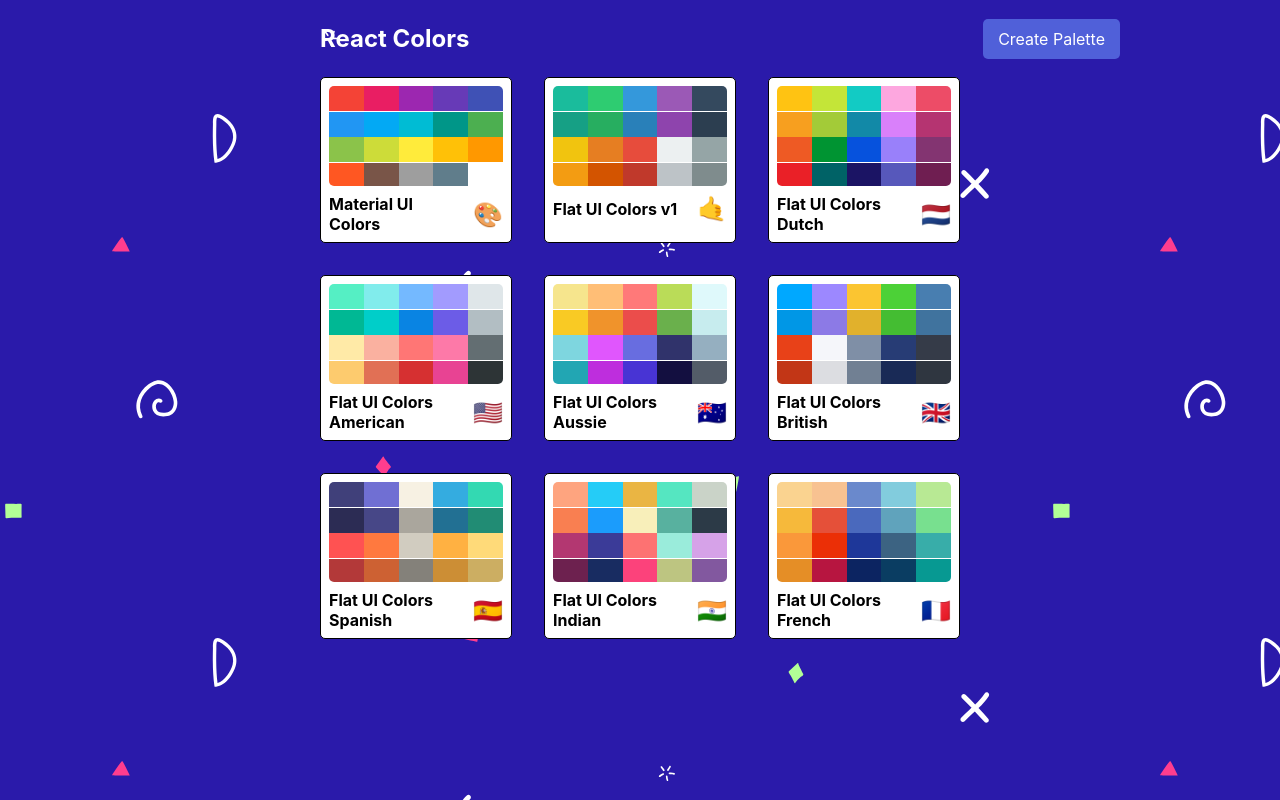
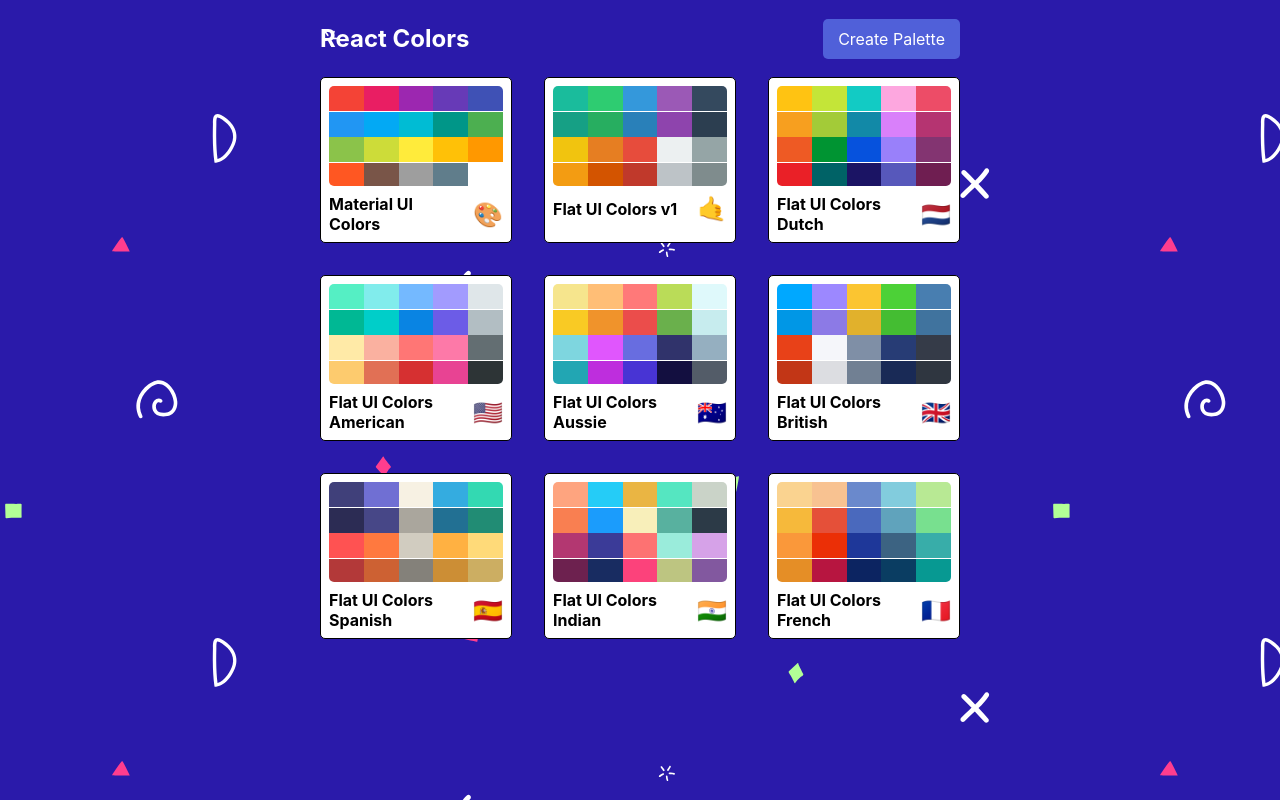
Before and after one commit to 0DKhalid/color-picker, a React (Create React App) app: page / in a window 1280 px wide. Built offline with nearby package versions, Linux system fonts and the light colour scheme.

Commit message:
Refactor with PureComponent

```diff
--- a/src/MiniPalette.js
+++ b/src/MiniPalette.js
@@ -1,11 +1,11 @@
-import React, { Component } from 'react';
+import React, {PureComponent } from 'react';
 import { withStyles } from '@material-ui/styles';
 import DeleteIcon from '@material-ui/icons/Delete';
 import styles from './styles/MiniPaletteStyle';
-class MiniPalette extends Component {
+class MiniPalette extends PureComponent {
   deletePalette = event => {
     event.stopPropagation();
-    this.props.openDialog();
+    this.props.openDialog(this.props.id);
   };
   render() {
     const {
@@ -15,6 +15,7 @@
       emoji,
       redirctToColorPage
     } = this.props;
+    console.log('palette', paletteName)
     const miniColorBox = colors.map(color => (
       <div
         key={color.name}
@@ -23,7 +24,7 @@
       />
     ));
     return (
-      <div className={classes.root} onClick={redirctToColorPage}>
+      <div className={classes.root} onClick={() => redirctToColorPage(this.props.id)}>
         <DeleteIcon
           onClick={this.deletePalette}
           className={classes.deleteIcon}
--- a/src/PaletteList.js
+++ b/src/PaletteList.js
@@ -31,12 +31,15 @@
     this.props.deletePalette(this.state.paletteId);
     this.closeDialog();
   };
+  goToPalette = (id) => {
+    this.props.history.push(`/palette/${id}`)
+  }
   render() {
     const {
       palettes,
       classes,
-      history: { push }
     } = this.props;
+
     const { openDialog } = this.state;
     return (
       <div className={classes.root}>
@@ -50,8 +53,8 @@
               <CSSTransition key={palette.id} timeout={500} classNames='fade'>
                 <MiniPalette
                   {...palette}
-                  redirctToColorPage={() => push(`/palette/${palette.id}`)}
-                  openDialog={() => this.openDialog(palette.id)}
+                  redirctToColorPage={this.goToPalette}
+                  openDialog={this.openDialog}
                   id={palette.id}
                 />
               </CSSTransition>
--- a/src/styles/PaletteListStyle.js
+++ b/src/styles/PaletteListStyle.js
@@ -41,7 +41,7 @@
   },
   nav: {
     display: 'flex',
-    width: '100vh',
+    width: '100%',
     justifyContent: 'space-between',
     alignItems: 'center',
     color: '#fff',
```
